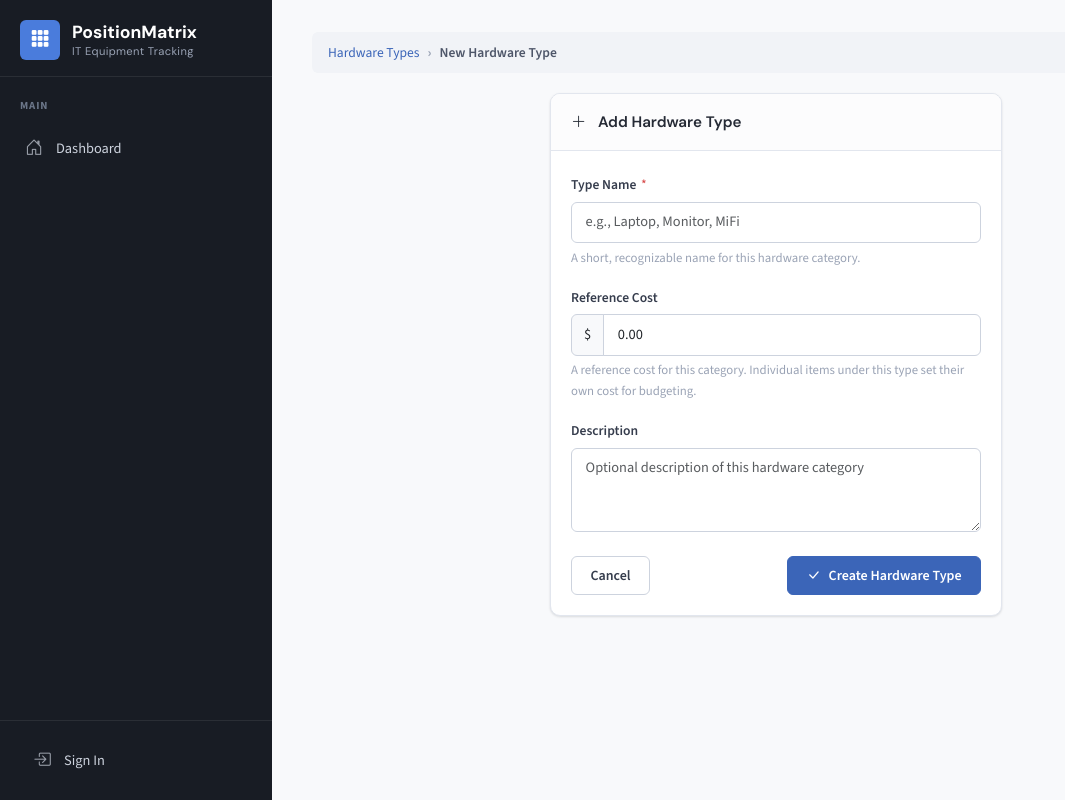
After one commit to joshgrubb/Matrix, a Python web app: template app/blueprints/equipment/templates/equipment/hardware_type_form.html in a window 1280 px wide. The commit adds this page. Shown: the whole page, without its empty margins (0-1065 px from the left). Run offline with Jinja, Linux system fonts and the light colour scheme; the template is opened without the code that fills it, so the values that code supplies are empty.

Commit message:
Fixed hardware pages to correctly display hardware options.

```diff
--- /dev/null
+++ b/app/blueprints/equipment/templates/equipment/hardware_type_form.html
@@ -0,0 +1,79 @@
+{% extends "base.html" %}
+
+{% block title %}{{ 'Edit' if mode == 'edit' else 'New' }} Hardware Type — PositionMatrix{% endblock %}
+
+{% block content %}
+<div class="pm-breadcrumb">
+    <nav aria-label="breadcrumb">
+        <ol class="breadcrumb">
+            <li class="breadcrumb-item"><a href="{{ url_for('equipment.hardware_type_list') }}">Hardware Types</a></li>
+            <li class="breadcrumb-item active">{{ 'Edit' if mode == 'edit' else 'New' }} Hardware Type</li>
+        </ol>
+    </nav>
+</div>
+
+<div class="row justify-content-center">
+    <div class="col-md-8 col-lg-6">
+        <div class="pm-card">
+            <div class="card-header">
+                <i class="bi bi-{{ 'pencil' if mode == 'edit' else 'plus-lg' }} me-2"></i>
+                {{ 'Edit' if mode == 'edit' else 'Add' }} Hardware Type
+            </div>
+            <div class="card-body">
+                <form method="post">
+                    <input type="hidden" name="csrf_token" value="{{ csrf_token() }}">
+
+                    {# -- Type Name -- #}
+                    <div class="mb-3">
+                        <label for="type_name" class="pm-form-label">
+                            Type Name <span class="pm-required">*</span>
+                        </label>
+                        <input type="text" class="form-control" id="type_name" name="type_name"
+                            value="{{ form_data.get('type_name', '') or (hw_type.type_name if hw_type else '') }}"
+                            placeholder="e.g., Laptop, Monitor, MiFi" required>
+                        <div class="pm-form-hint">
+                            A short, recognizable name for this hardware category.
+                        </div>
+                    </div>
+
+                    {# -- Estimated Cost (reference) -- #}
+                    <div class="mb-3">
+                        <label for="estimated_cost" class="pm-form-label">
+                            Reference Cost
+                        </label>
+                        <div class="input-group">
+                            <span class="input-group-text">$</span>
+                            <input type="number" class="form-control" id="estimated_cost" name="estimated_cost"
+                                step="0.01" min="0"
+                                value="{{ form_data.get('estimated_cost', '') or (hw_type.estimated_cost if hw_type else '0.00') }}"
+                                required>
+                        </div>
+                        <div class="pm-form-hint">
+                            A reference cost for this category. Individual items under this
+                            type set their own cost for budgeting.
+                        </div>
+                    </div>
+
+                    {# -- Description -- #}
+                    <div class="mb-4">
+                        <label for="description" class="pm-form-label">Description</label>
+                        <textarea class="form-control" id="description" name="description" rows="3"
+                            placeholder="Optional description of this hardware category">{{ form_data.get('description', '') or (hw_type.description if hw_type else '') }}</textarea>
+                    </div>
+
+                    {# -- Action buttons -- #}
+                    <div class="d-flex justify-content-between">
+                        <a href="{{ url_for('equipment.hardware_type_list') }}" class="pm-btn pm-btn-secondary">
+                            Cancel
+                        </a>
+                        <button type="submit" class="pm-btn pm-btn-primary">
+                            <i class="bi bi-check-lg"></i>
+                            {{ 'Save Changes' if mode == 'edit' else 'Create Hardware Type' }}
+                        </button>
+                    </div>
+                </form>
+            </div>
+        </div>
+    </div>
+</div>
+{% endblock %}
```
Also changed, not shown: app/blueprints/requirements/templates/requirements/select_hardware.html (+33 -17 lines).
